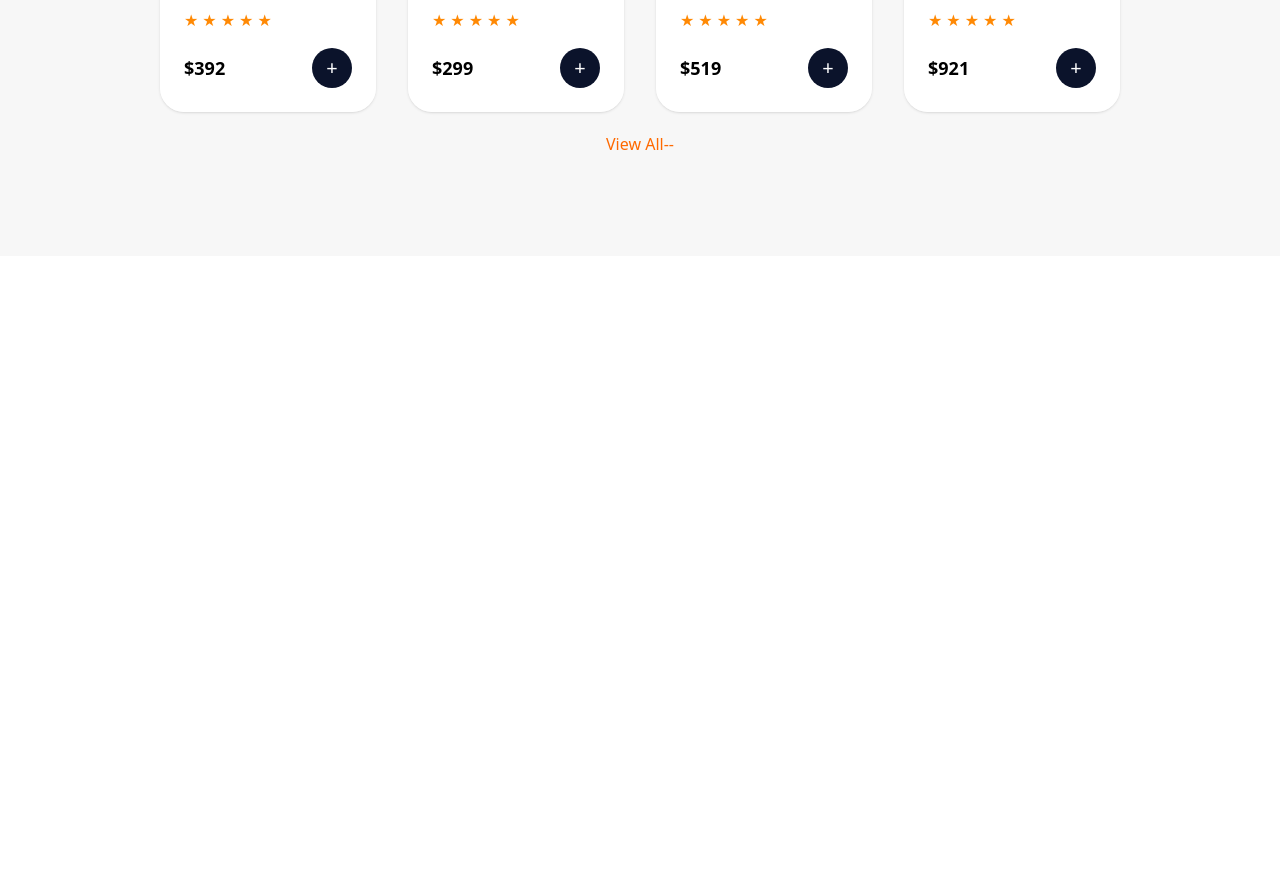
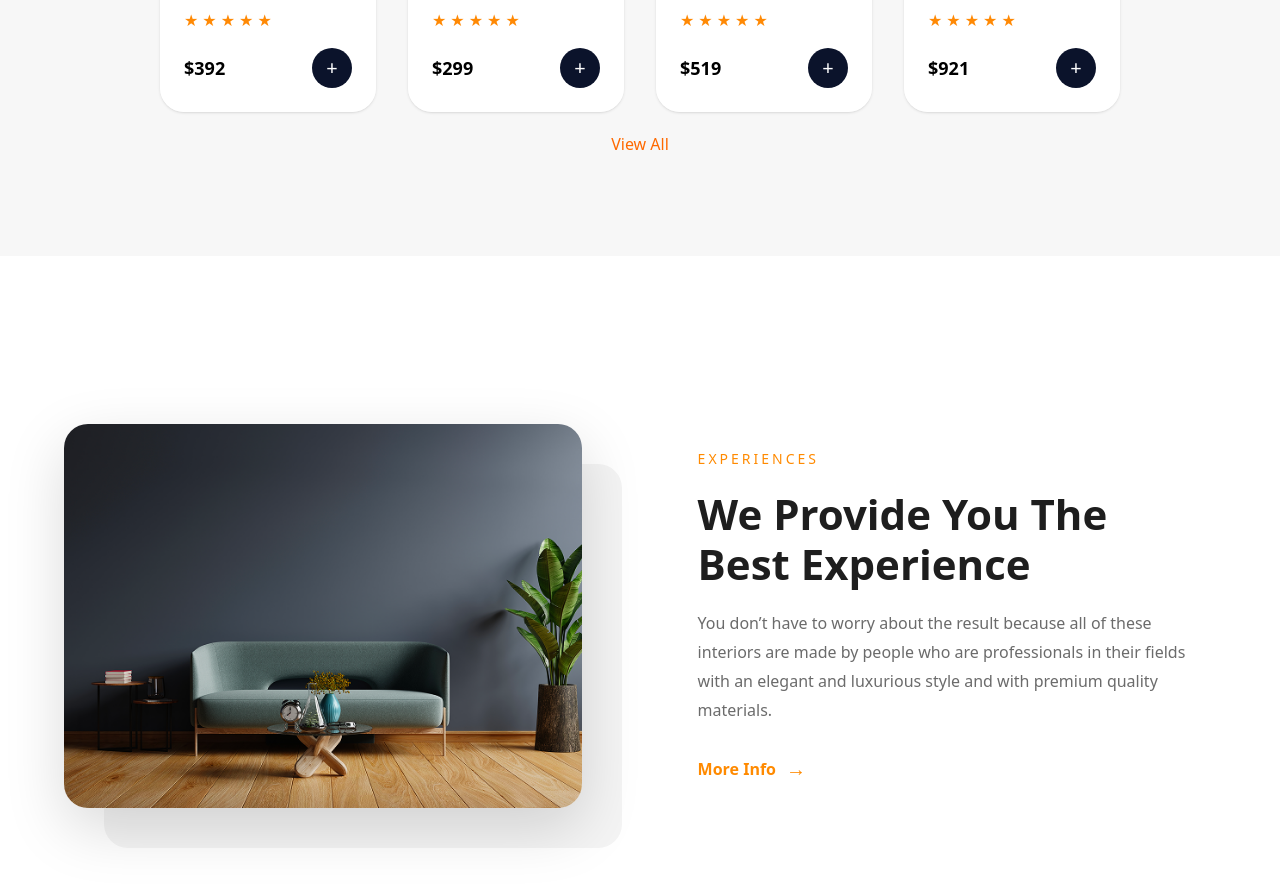
Before and after one commit to NigarHasanzda/E-commerce-NextJS, a Next.js app: page / in a window 1280 px wide. Shown: the part 1865-2751 px from the top of the page. Before the commit the page ends 2121 px from the top, so only its background shows below. Built offline with nearby package versions, Linux system fonts and the light colour scheme.

Commit message:
Expierence +Selling Section

```diff
--- a/src/app/page.js
+++ b/src/app/page.js
@@ -2,6 +2,7 @@ import Image from "next/image";
 import "./globals.css";
 import WhyChoosing from "@/components/Sections/ChoosingSection/WhyChoosing";
 import SellingSection from "@/components/Sections/SellingSection/SellingSection";
+import Expierences from "@/components/Sections/Expierences/Expierences";
 
 export default function Home() {
   return (
@@ -20,6 +21,7 @@ minimalistic & modern</h1>
   </section>
   <WhyChoosing/>
   <SellingSection/>
+  <Expierences/>
   </>
   );
 }
--- /dev/null
+++ b/src/components/Sections/Expierences/Expierences.js
@@ -0,0 +1,54 @@
+import React from 'react'
+
+const Expierences = () => {
+  return (
+<section className="!w-full !min-h-[90vh] !flex !items-center !justify-center !bg-white">
+  <div className="!w-[90%] !flex !items-center !justify-between !gap-[80px] !h-fit">
+
+    {/* LEFT IMAGE STACK */}
+    <div className="!relative !w-[45%] !h-fit">
+
+      {/* BACK CARD */}
+      <div className="!absolute !top-[40px] !left-[40px] !w-full !h-full
+                      !bg-[#f4f4f4] !rounded-[24px] !z-[1]">
+      </div>
+
+      {/* FRONT IMAGE */}
+      <img
+        src="/Rectangle.png"
+        className="!relative !z-[2] !w-full !rounded-[24px]
+                   !shadow-[0_20px_60px_rgba(0,0,0,0.15)]"
+      />
+    </div>
+
+    {/* RIGHT CONTENT */}
+    <div className="!w-[45%] !flex !flex-col !gap-[20px]">
+
+      <span className="!text-[#ff8a00] !uppercase !tracking-[3px] !text-[14px]">
+        Experiences
+      </span>
+
+      <h2 className="!text-[42px] !font-bold !leading-[1.2] !text-[#1e1e1e]">
+        We Provide You The <br /> Best Experience
+      </h2>
+
+      <p className="!text-[#6b6b6b] !text-[16px] !leading-[1.8] !max-w-[520px]">
+        You don’t have to worry about the result because all of these interiors
+        are made by people who are professionals in their fields with an elegant
+        and luxurious style and with premium quality materials.
+      </p>
+
+      <button className="!mt-[10px] !flex !items-center !gap-[10px]
+                         !text-[#ff8a00] !font-semibold">
+        More Info
+        <span className="!text-[20px]">→</span>
+      </button>
+
+    </div>
+  </div>
+</section>
+
+  )
+}
+
+export default Expierences
--- a/src/components/Sections/SellingSection/SellingSection.js
+++ b/src/components/Sections/SellingSection/SellingSection.js
@@ -32,12 +32,9 @@ const SellingSection = () => {
   return (
     <section className="!bg-[#F7F7F7] !py-20 !px-4 sm:!px-6 lg:!px-10">
       <div className="!max-w-[80%] !mx-auto">
-        {/* Title */}
         <h2 className="!text-center !text-[22px] sm:!text-[26px] lg:!text-[30px] !font-bold !mb-8">
           Best Selling Product
         </h2>
-
-        {/* Tabs */}
         <div className="!flex !justify-center !mb-14">
           <div className="!bg-[#EEEEEE] !rounded-full !p-1 !flex !gap-2">
             {["Chair", "Beds", "Sofa", "Lamp"].map((item, i) => (
@@ -54,15 +51,12 @@ const SellingSection = () => {
             ))}
           </div>
         </div>
-
-        {/* Products */}
         <div className="!grid !grid-cols-1 sm:!grid-cols-2 lg:!grid-cols-4 !gap-8">
           {chairs.map((item, index) => (
   <div
     key={index}
     className="!rounded-[24px] !shadow-sm hover:!shadow-md !transition"
   >
-    {/* Image */}
     <div className="!flex !justify-center !mb-6 !p-6">
       <img
         src={item.img}
@@ -71,7 +65,6 @@ const SellingSection = () => {
       />
     </div>
 
-    {/* 🔽 AŞAĞI HİSSƏ (BG VERƏ BİLƏRSƏN) */}
     <div className="!bg-[#ffffff] !p-6 !rounded-b-[24px]">
 
       <span className="!text-gray-400 !text-sm">
@@ -81,8 +74,6 @@ const SellingSection = () => {
       <h3 className="!font-semibold !text-[16px] !mt-1 !mb-2">
         {item.name}
       </h3>
-
-      {/* Rating */}
       <div className="!flex !gap-1 !mb-4">
         {Array(5)
           .fill(0)
@@ -90,8 +81,6 @@ const SellingSection = () => {
             <span key={i} className="!text-orange-400">★</span>
           ))}
       </div>
-
-      {/* Price + Button */}
       <div className="!flex !items-center !justify-between">
         <span className="!font-bold !text-[18px]">
           ${item.price}
@@ -107,10 +96,8 @@ const SellingSection = () => {
 
         </div>
       </div>
-
-      {/* View All */}
       <span className="!block !mx-auto !my-[20px] !text-center !text-[16px] !text-orange-500">
-        View All--
+        View All
       </span>
     </section>
   );
```
Also changed, not shown: public/Rectangle.png (added).
